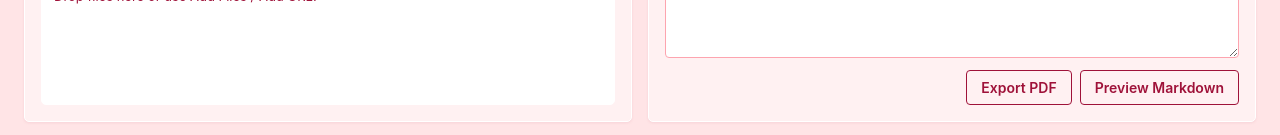
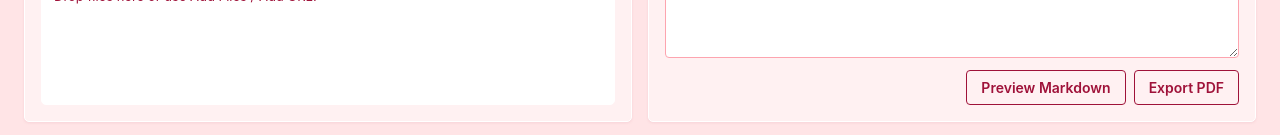
Before and after one commit to giers10/concept-maker, a React (Vite) app: page / in a window 1280 px wide. Shown: the part 662-797 px from the top of the page. Built offline with nearby package versions, Linux system fonts and the light colour scheme.

Commit message:
Fix placement of Export PDF button in App component

```diff
--- a/src/App.tsx
+++ b/src/App.tsx
@@ -744,10 +744,10 @@ export default function App() {
               </>
             )}
             <div className="controls concept-actions">
-              <button onClick={onExportPdf} disabled={busy.preview}>Export PDF</button>
               <button onClick={() => setMarkdownPreview((value) => !value)}>
                 {markdownPreview ? "Edit Markdown" : "Preview Markdown"}
               </button>
+              <button onClick={onExportPdf} disabled={busy.preview}>Export PDF</button>
             </div>
           </section>
         </div>
```
